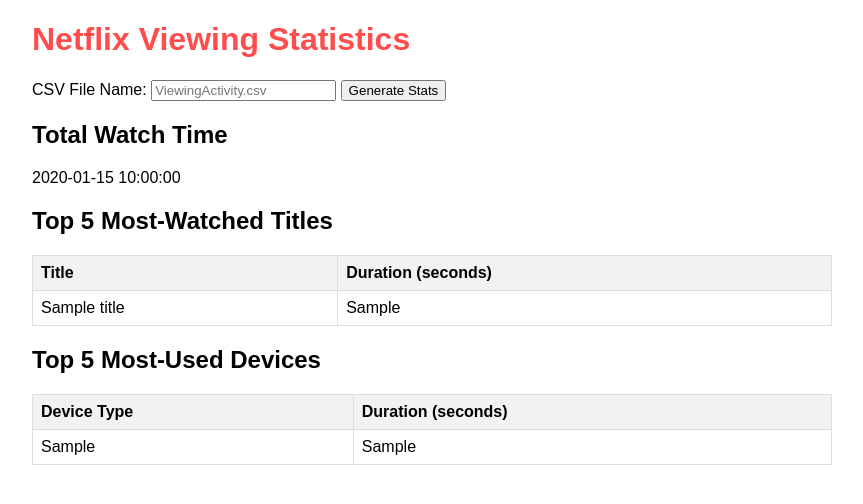
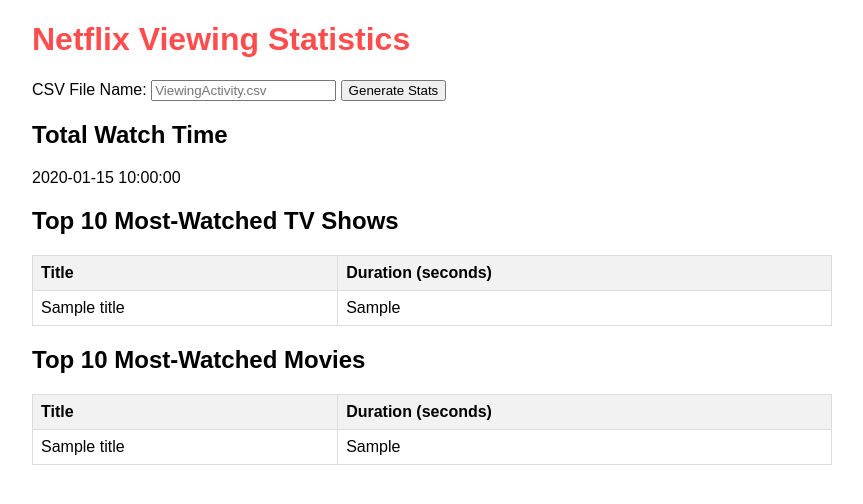
Before and after one commit to teodorstelian/netflix-stats, a Flask app: template templates/index.html in a window 1280 px wide. Shown: the top 504 px of the page, without its empty margins (208-1071 px from the left). Run offline with Flask 3, Linux system fonts and the light colour scheme; the template is opened without the code that fills it: most values are stand-ins (such as "Sample title", 1, 10 or a date in 2020).

Commit message:
Division between tv shows and movies

```diff
--- a/main.py
+++ b/main.py
@@ -27,34 +27,47 @@
 
         df["Duration (seconds)"] = df["Duration"].apply(duration_to_seconds)
 
+        # Separate TV shows and movies
+        df["Category"] = df["Title"].apply(lambda x: "TV Show" if "Episode" in x else "Movie")
+
+        # Stats for TV shows
+        tv_shows = df[df["Category"] == "TV Show"]
+        tv_watch_time = tv_shows["Duration (seconds)"].sum()
+
+        # Stats for Movies
+        movies = df[df["Category"] == "Movie"]
+        movie_watch_time = movies["Duration (seconds)"].sum()
+
         # Total watch time
         total_watch_time = df["Duration (seconds)"].sum()
         hours, remainder = divmod(total_watch_time, 3600)
         minutes, seconds = divmod(remainder, 60)
 
-        # Most-watched titles
-        top_titles = (
-            df.groupby("Title")["Duration (seconds)"]
+        # Most-watched TV shows
+        top_tv_shows = (
+            tv_shows.groupby("Title")["Duration (seconds)"]
             .sum()
             .sort_values(ascending=False)
-            .head(5)
+            .head(10)
             .reset_index()
         )
 
-        # Most-used devices
-        top_devices = (
-            df.groupby("Device Type")["Duration (seconds)"]
+        # Most-watched movies
+        top_movies = (
+            movies.groupby("Title")["Duration (seconds)"]
             .sum()
             .sort_values(ascending=False)
-            .head(5)
+            .head(10)
             .reset_index()
         )
 
         # Return stats as a dictionary
         return {
             "total_watch_time": f"{hours} hours, {minutes} minutes, {seconds} seconds",
-            "top_titles": top_titles.to_dict(orient="records"),
-            "top_devices": top_devices.to_dict(orient="records"),
+            "tv_watch_time": tv_watch_time,
+            "movie_watch_time": movie_watch_time,
+            "top_tv_shows": top_tv_shows.to_dict(orient="records"),
+            "top_movies": top_movies.to_dict(orient="records"),
         }
 
     except Exception as e:
--- a/templates/index.html
+++ b/templates/index.html
@@ -50,32 +50,48 @@
         {% if stats %}
         <h2>Total Watch Time</h2>
         <p>{{ stats.total_watch_time }}</p>
-        <h2>Top 5 Most-Watched Titles</h2>
+
+        <h2>Top 10 Most-Watched TV Shows</h2>
         <table>
             <tr>
                 <th>Title</th>
                 <th>Duration (seconds)</th>
             </tr>
-            {% for title in stats.top_titles %}
+            {% for title in stats.top_tv_shows %}
             <tr>
                 <td>{{ title.Title }}</td>
                 <td>{{ title['Duration (seconds)'] }}</td>
             </tr>
             {% endfor %}
         </table>
-        <h2>Top 5 Most-Used Devices</h2>
+
+        <h2>Top 10 Most-Watched Movies</h2>
         <table>
             <tr>
-                <th>Device Type</th>
+                <th>Title</th>
                 <th>Duration (seconds)</th>
             </tr>
-            {% for device in stats.top_devices %}
+            {% for title in stats.top_movies %}
             <tr>
-                <td>{{ device['Device Type'] }}</td>
-                <td>{{ device['Duration (seconds)'] }}</td>
+                <td>{{ title.Title }}</td>
+                <td>{{ title['Duration (seconds)'] }}</td>
             </tr>
             {% endfor %}
         </table>
+
+<!--        <h2>Top 5 Most-Used Devices</h2>-->
+<!--        <table>-->
+<!--            <tr>-->
+<!--                <th>Device Type</th>-->
+<!--                <th>Duration (seconds)</th>-->
+<!--            </tr>-->
+<!--            {% for device in stats.top_devices %}-->
+<!--            <tr>-->
+<!--                <td>{{ device['Device Type'] }}</td>-->
+<!--                <td>{{ device['Duration (seconds)'] }}</td>-->
+<!--            </tr>-->
+<!--            {% endfor %}-->
+<!--        </table>-->
         {% endif %}
     </div>
 </body>
```
